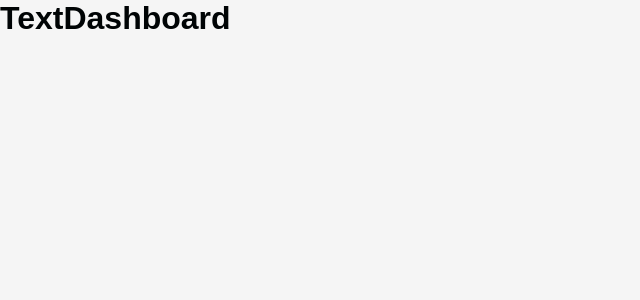
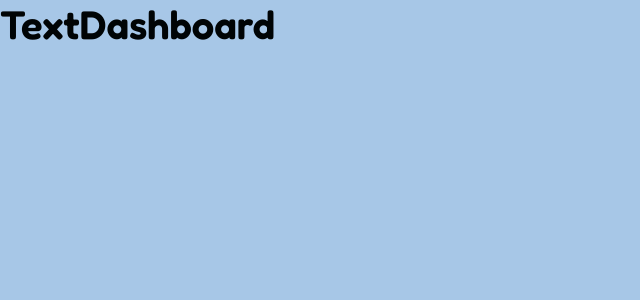
Before and after one commit to vitor-martini/meta-leitura, a Next.js app: page /dashboard/text in a window 1280 px wide. Shown: the top 300 px of the page, without its empty margins (0-640 px from the left). Built offline with nearby package versions, Linux system fonts and the light colour scheme.

Commit message:
style: font and global style

```diff
--- a/src/app/layout.jsx
+++ b/src/app/layout.jsx
@@ -12,6 +12,9 @@
       <head>
         <link rel="icon" type="image/png" href="/favicon.png" />
         <title>Meta Leitura</title>
+        <link rel="preconnect" href="https://fonts.googleapis.com"/>
+        <link rel="preconnect" href="https://fonts.gstatic.com" crossOrigin/>
+        <link href="https://fonts.googleapis.com/css2?family=Fredoka:wght@300..700&display=swap" rel="stylesheet"/>
       </head>
       <body>
         <ThemeProvider theme={theme}>
--- a/src/styles/global.js
+++ b/src/styles/global.js
@@ -12,15 +12,15 @@
   }
 
   body {
-    background-color: ${({ theme }) => theme.COLORS.WHITE};
+    background-color: ${({ theme }) => theme.COLORS.BLUE};
     color: ${({ theme }) => theme.COLORS.BLACK};
     -webkit-font-smoothing: antialiased;
   }
 
   body, input, button, textarea, select {
-     font-family: "Poppins", sans-serif;
+     font-family: "Fredoka", sans-serif;
      color: ${({ theme }) => theme.COLORS.BLACK };
-     font-size: 1.6rem;
+     font-size: 2rem;
      outline: none;
   }
 
@@ -31,6 +31,10 @@
   a {
     text-decoration: none;
     color: ${({ theme }) => theme.COLORS.BLACK }
+  }
+
+  h1 {
+    font-weight: 600;
   }
 
   button, a {
--- a/src/styles/theme.js
+++ b/src/styles/theme.js
@@ -1,6 +1,6 @@
 const theme = {
   COLORS: {
-    BLUE: "#0070f3",
+    BLUE: "#a7c7e7",
     WHITE: "#f5f5f5",
     BLACK: "#000405",
   }
```
